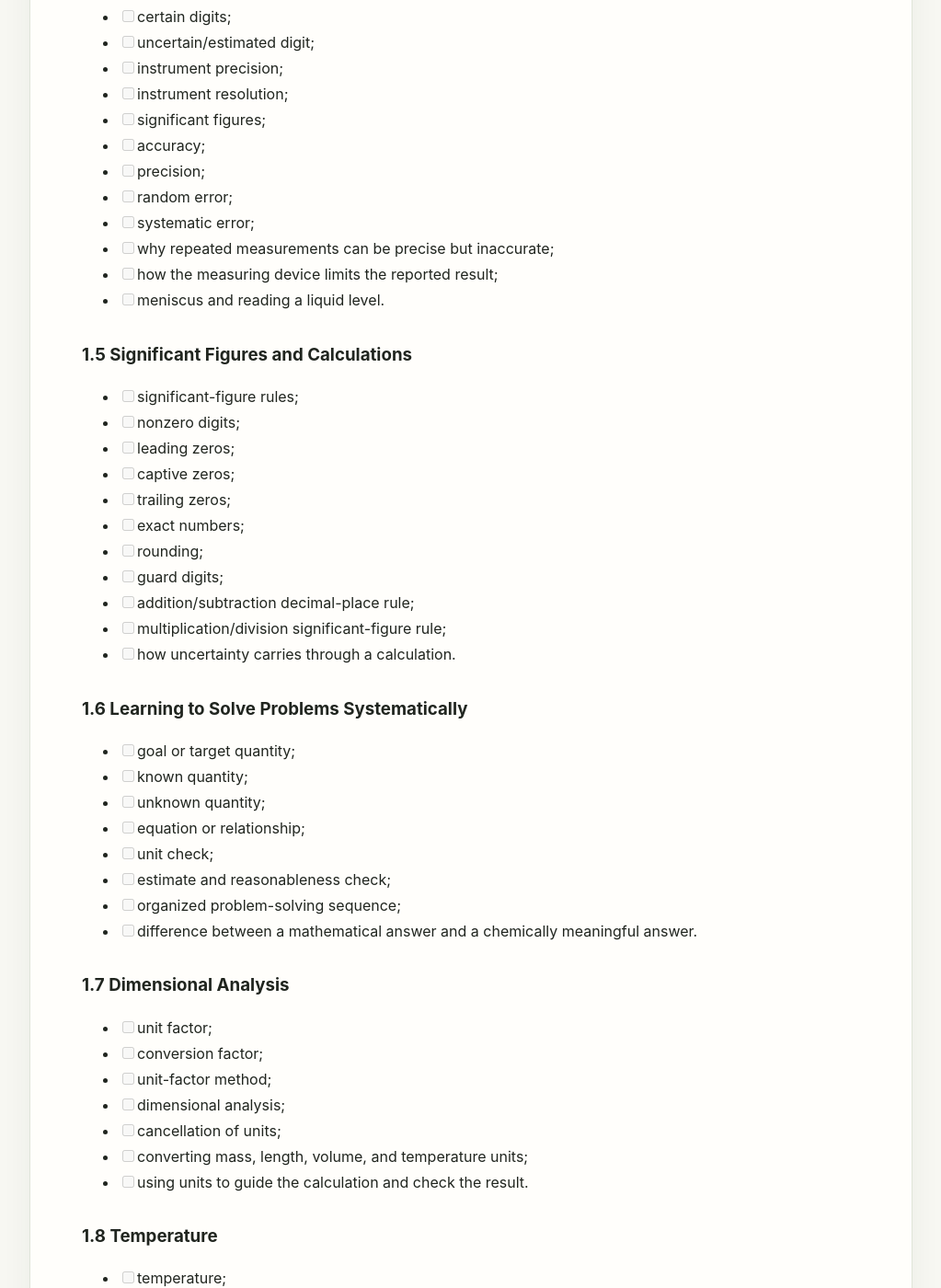
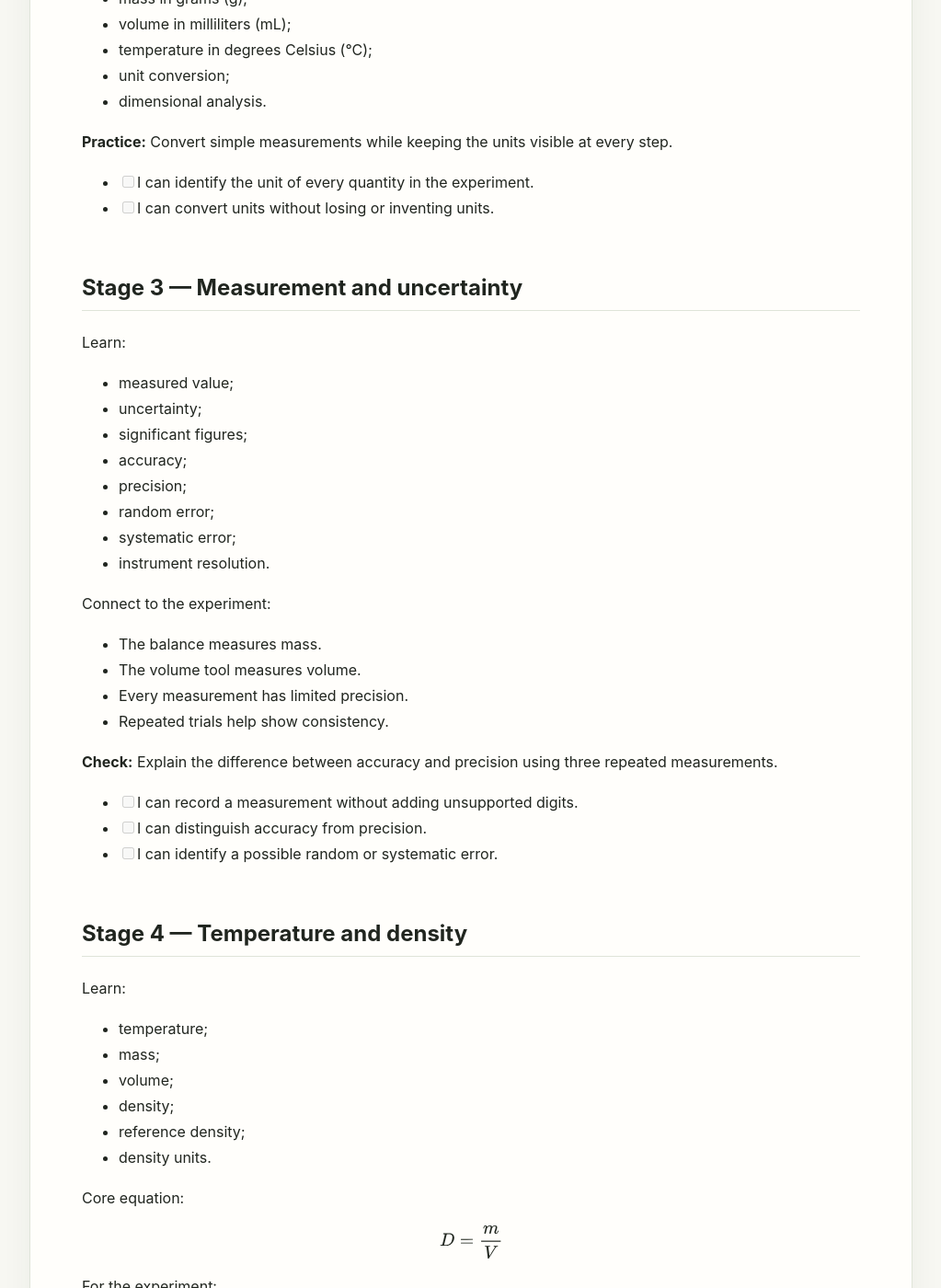
Before and after one commit to lloyd-c137/-Puzzle-of-Human-Civilization, a Jekyll site: the page built from Chem Journal/Chemical Foundations learning journey.md, in a window 1280 px wide and 1400 px high, scrolled down 2573 px. Shown: the whole window at 92% size, without its empty margins (128-1151 px from the left). Built offline with Jekyll 4.4.1, drawn with Linux system fonts in a browser that asks for light colours; some of the changed text lies outside the part shown.

Commit message:
Automatic sync: 2026-08-20 20:42:50

```diff
--- a/Chem Journal/Chemical Foundations learning journey.md
+++ b/Chem Journal/Chemical Foundations learning journey.md
@@ -22,172 +22,6 @@ By the end of this chapter, I should be able to:
 - calculate density from mass and volume;
 - classify matter as a pure substance or mixture;
 - design and interpret the basic data table for the Liquid Type Test Experiment.
-
-## Complete Chapter 1 vocabulary and concept checklist
-
-Mastery means I can define the term, recognize it in an example, and use it in a calculation or explanation when appropriate.
-
-### 1.1 Chemistry: An Overview
-
-- [ ] chemistry;
-- [ ] matter;
-- [ ] atoms and molecules;
-- [ ] chemical change;
-- [ ] properties of substances;
-- [ ] macroscopic observations and microscopic explanations.
-
-### 1.2 The Scientific Method
-
-- [ ] scientific method;
-- [ ] observation;
-- [ ] qualitative observation;
-- [ ] quantitative observation;
-- [ ] measurement;
-- [ ] hypothesis;
-- [ ] experiment;
-- [ ] evidence;
-- [ ] prediction;
-- [ ] theory;
-- [ ] scientific model;
-- [ ] natural law;
-- [ ] law of conservation of mass;
-- [ ] difference between a law and a theory;
-- [ ] why models can be revised when new evidence appears.
-
-### 1.3 Units of Measurement
-
-- [ ] SI system;
-- [ ] fundamental/base unit;
-- [ ] derived unit;
-- [ ] mass;
-- [ ] weight;
-- [ ] length;
-- [ ] time;
-- [ ] temperature;
-- [ ] electric current;
-- [ ] amount of substance;
-- [ ] luminous intensity;
-- [ ] volume;
-- [ ] liter (L);
-- [ ] milliliter (mL);
-- [ ] cubic centimeter (cm³);
-- [ ] unit symbol;
-- [ ] metric prefix;
-- [ ] kilo-, centi-, milli-, micro-, and nano-;
-- [ ] exponential/scientific notation;
-- [ ] exact unit definitions;
-- [ ] difference between mass and weight.
-
-### 1.4 Uncertainty in Measurement
-
-- [ ] measured value;
-- [ ] uncertainty;
-- [ ] certain digits;
-- [ ] uncertain/estimated digit;
-- [ ] instrument precision;
-- [ ] instrument resolution;
-- [ ] significant figures;
-- [ ] accuracy;
-- [ ] precision;
-- [ ] random error;
-- [ ] systematic error;
-- [ ] why repeated measurements can be precise but inaccurate;
-- [ ] how the measuring device limits the reported result;
-- [ ] meniscus and reading a liquid level.
-
-### 1.5 Significant Figures and Calculations
-
-- [ ] significant-figure rules;
-- [ ] nonzero digits;
-- [ ] leading zeros;
-- [ ] captive zeros;
-- [ ] trailing zeros;
-- [ ] exact numbers;
-- [ ] rounding;
-- [ ] guard digits;
-- [ ] addition/subtraction decimal-place rule;
-- [ ] multiplication/division significant-figure rule;
-- [ ] how uncertainty carries through a calculation.
-
-### 1.6 Learning to Solve Problems Systematically
-
-- [ ] goal or target quantity;
-- [ ] known quantity;
-- [ ] unknown quantity;
-- [ ] equation or relationship;
-- [ ] unit check;
-- [ ] estimate and reasonableness check;
-- [ ] organized problem-solving sequence;
-- [ ] difference between a mathematical answer and a chemically meaningful answer.
-
-### 1.7 Dimensional Analysis
-
-- [ ] unit factor;
-- [ ] conversion factor;
-- [ ] unit-factor method;
-- [ ] dimensional analysis;
-- [ ] cancellation of units;
-- [ ] converting mass, length, volume, and temperature units;
-- [ ] using units to guide the calculation and check the result.
-
-### 1.8 Temperature
-
-- [ ] temperature;
-- [ ] Celsius scale (°C);
-- [ ] Fahrenheit scale (°F);
-- [ ] Kelvin scale (K);
-- [ ] absolute zero;
-- [ ] temperature interval;
-- [ ] Celsius–Fahrenheit conversion;
-- [ ] Celsius–Kelvin conversion;
-- [ ] why density references must match the sample temperature.
-
-### 1.9 Density
-
-- [ ] density;
-- [ ] mass per unit volume;
-- [ ] density as a physical-property identification tag;
-- [ ] reference/accepted density;
-- [ ] liquid density;
-- [ ] density equation;
-- [ ] g/mL and g/cm³;
-- [ ] relationship between mL and cm³;
-- [ ] using density to calculate mass;
-- [ ] using density to calculate volume;
-- [ ] why density can support, but not prove, an identity.
-
-$$
-D = \frac{m}{V}
-$$
-
-### 1.10 Classification of Matter
-
-- [ ] classification of matter;
-- [ ] solid;
-- [ ] liquid;
-- [ ] gas;
-- [ ] state of matter;
-- [ ] pure substance;
-- [ ] mixture;
-- [ ] homogeneous mixture;
-- [ ] heterogeneous mixture;
-- [ ] solution;
-- [ ] element;
-- [ ] compound;
-- [ ] constant composition;
-- [ ] physical property;
-- [ ] physical change;
-- [ ] chemical property;
-- [ ] chemical change;
-- [ ] physical separation;
-- [ ] distillation;
-- [ ] filtration;
-- [ ] chromatography;
-- [ ] paper chromatography;
-- [ ] stationary phase;
-- [ ] mobile phase;
-- [ ] volatile substance;
-- [ ] why mixtures must be separated before reliable chemical analysis.
 
 ## How we will study each stage
 
```
